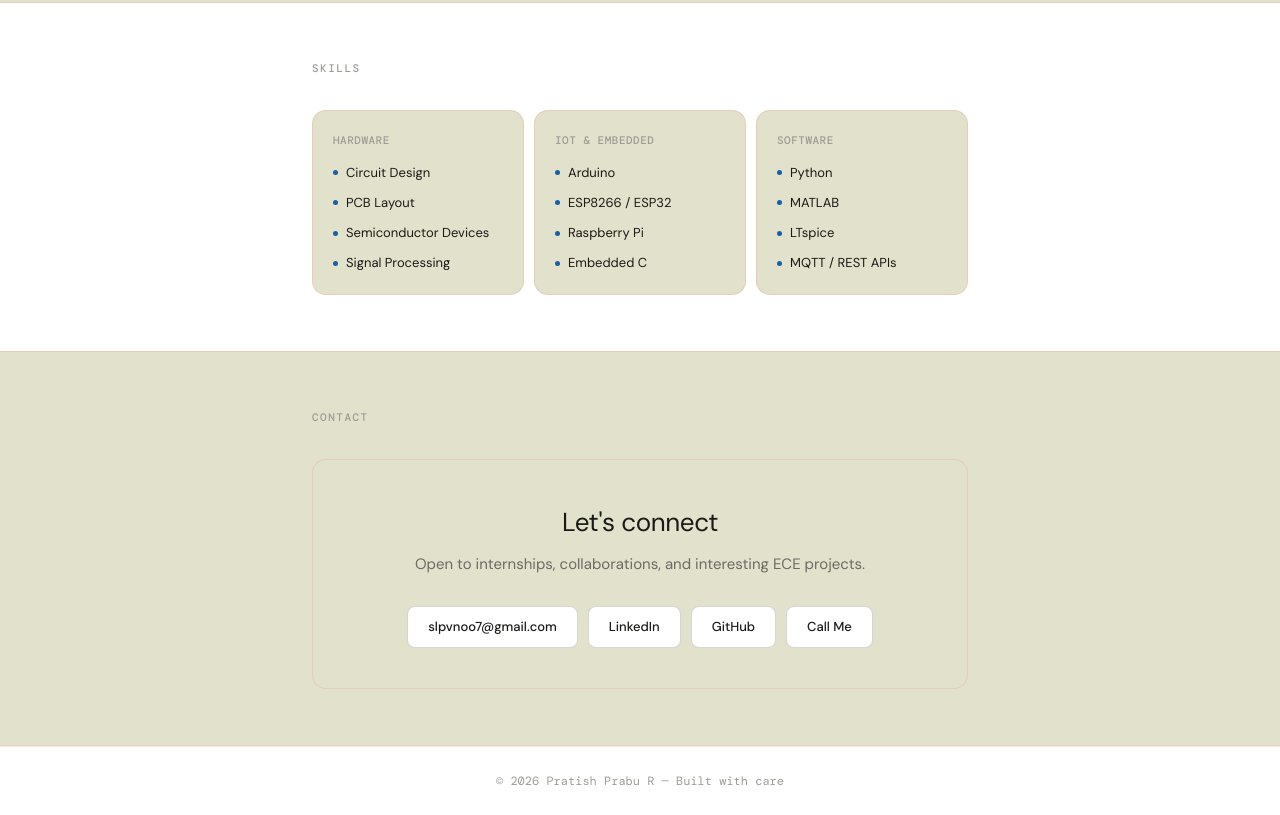
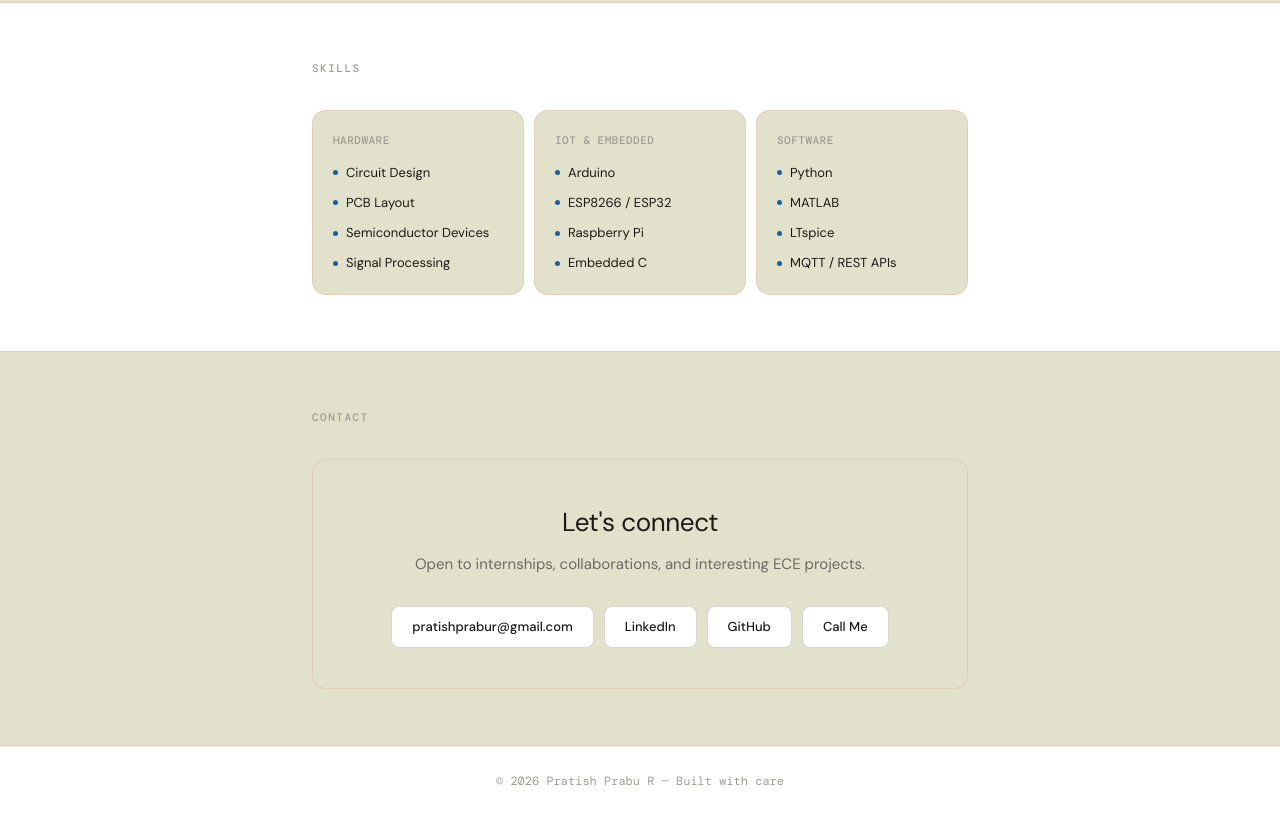
Before and after one commit to Pratish-ECE/Firstweb-portfolio, a plain HTML site: page index.html in a window 1280 px wide. Shown: the part 1633-2448 px from the top of the page. Drawn offline with nearby package versions, Linux system fonts and the light colour scheme.

Commit message:
Update index.html

```diff
--- a/index.html
+++ b/index.html
@@ -482,9 +482,9 @@
       <h2>Let's connect</h2>
       <p>Open to internships, collaborations, and interesting ECE projects.</p>
       <div class="contact-links">
-        <a href="mailto:slpvnoo7@gmail.com" class="contact-link">slpvnoo7@gmail.com</a>
+        <a href="mailto:pratishprabur@gmail.com" class="contact-link">pratishprabur@gmail.com</a>
         <a href="https://www.linkedin.com/in/r-pratish-prabu-691b3b398?utm_source=share_via&utm_content=profile&utm_medium=member_android" target="_blank" class="contact-link">LinkedIn</a>
-        <a href="https://github.com/Pratish-ECE" target="_blank" class="contact-link">GitHub</a>
+        <a href="https://github.com/pratishprabur" target="_blank" class="contact-link">GitHub</a>
         <a href="tel:+919342025404"class="contact-link">Call Me</a>
       </div>
     </div>
```
